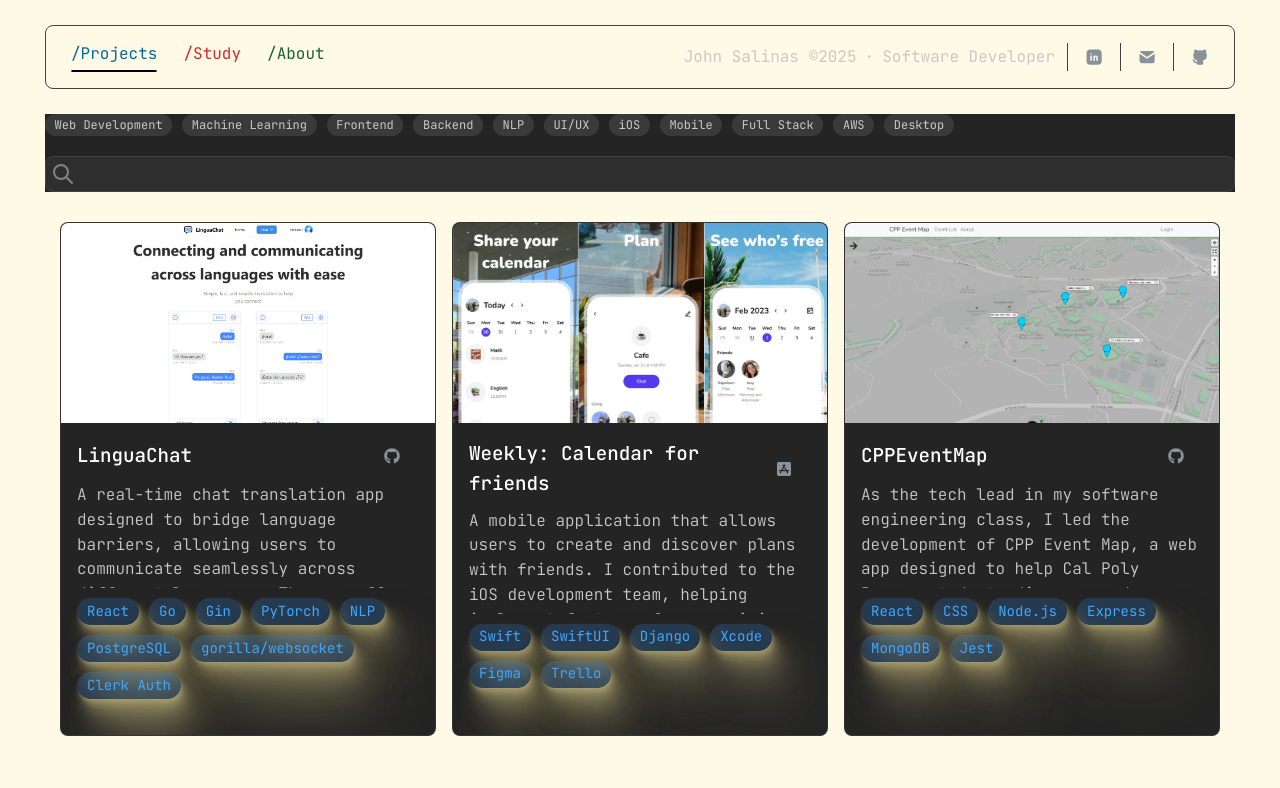
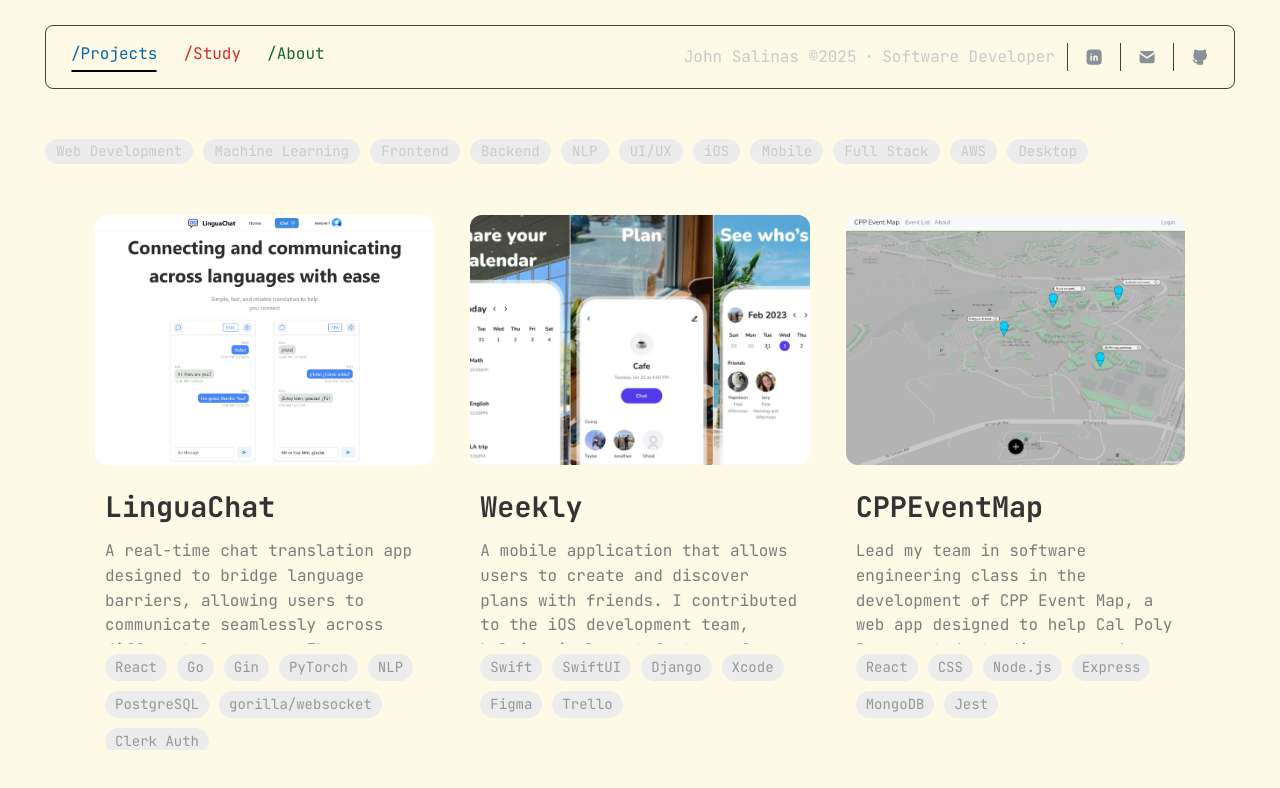
Before and after one commit to JohnSalinas123/Portofolio_JohnS, a React (Vite) app: page /projects in a window 1280 px wide. Shown: the top 788 px of the page. Built offline with nearby package versions, Linux system fonts and the light colour scheme.

Commit message:
updated projects display and project data to work better with new main colors and layout

```diff
--- a/src/data/projects_data.json
+++ b/src/data/projects_data.json
@@ -2,7 +2,14 @@
 	{
 		"src": "./Projects/linguachat_image.png",
 		"title": "LinguaChat",
-		"tags": ["Web Development", "Machine Learning", "Frontend", "Backend", "NLP", "UI/UX"],
+		"tags": [
+			"Web Development",
+			"Machine Learning",
+			"Frontend",
+			"Backend",
+			"NLP",
+			"UI/UX"
+		],
 		"short_descrip": "A real-time chat translation app designed to bridge language barriers, allowing users to communicate seamlessly across different languages. The app offers translated chats, an easy chat invitation process, and makes use of an inference API powered by translation models. I plan to explore integrating DeepL translation for improved reliability in the future.",
 		"alt": "An image of a chat application showcasing real-time translation features between users speaking different languages.",
 		"links": [
@@ -12,48 +19,48 @@
 			}
 		],
 		"skills": [
-			{ "name": "React", "size": 16 },
-			{ "name": "Go",  "size": 16 },
-			{ "name": "Gin",  "size": 16 },
-			{ "name": "PyTorch",  "size": 16 },
+			{ "name": "React" },
+			{ "name": "Go" },
+			{ "name": "Gin" },
+			{ "name": "PyTorch" },
 			{
-				"name": "NLP",
-				"size": 16
+				"name": "NLP"
 			},
-			{ "name": "PostgreSQL", "size": 16 },
+			{ "name": "PostgreSQL" },
 			{
-				"name": "gorilla/websocket",
-				"size": 16
+				"name": "gorilla/websocket"
 			},
-			{ "name": "Clerk Auth", "size": 16 }
+			{ "name": "Clerk Auth" }
 		]
 	},
 	{
 		"src": "./Projects/weekly_image.png",
-		"title": "Weekly: Calendar for friends",
+		"title": "Weekly",
 		"tags": ["iOS", "Mobile", "Frontend", "UI/UX"],
 		"short_descrip": "A mobile application that allows users to create and discover plans with friends. I contributed to the iOS development team, helping implement features for organizing and sharing events in a social, intuitive interface.",
 		"alt": "An image of a mobile application Weekly, it displays the apps features, of sharing your calendar, discovering free time with friends and making plans.",
-		"links": [
-			{
-				"location": "App Store",
-				"url": "https://apps.apple.com/us/app/weekly-calendar-for-friends/id1596555762"
-			}
-		],
+		"links": [],
 		"skills": [
-			{ "name": "Swift", "size": 16 },
-			{ "name": "SwiftUI", "size": 20 },
-			{ "name": "Django", "size": 16 },
-			{ "name": "Xcode",  "size": 16 },
-			{ "name": "Figma",  "size": 16 },
-			{ "name": "Trello", "size": 16 }
+			{ "name": "Swift" },
+			{ "name": "SwiftUI" },
+			{ "name": "Django" },
+			{ "name": "Xcode" },
+			{ "name": "Figma" },
+			{ "name": "Trello" }
 		]
 	},
 	{
 		"src": "./Projects/cppeventmap_image.png",
 		"title": "CPPEventMap",
-		"tags": ["Web Development", "Full Stack", "Frontend", "Backend", "AWS", "UI/UX"],
-		"short_descrip": "As the tech lead in my software engineering class, I led the development of CPP Event Map, a web app designed to help Cal Poly Pomona students discover and navigate on-campus events. This project utilized the Mapbox API for interactive mapping features, enhancing the user experience by providing an intuitive interface for accessing event information.",
+		"tags": [
+			"Web Development",
+			"Full Stack",
+			"Frontend",
+			"Backend",
+			"AWS",
+			"UI/UX"
+		],
+		"short_descrip": "Lead my team in software engineering class in the development of CPP Event Map, a web app designed to help Cal Poly Pomona students discover and navigate on-campus events. This project utilized the Mapbox API for interactive mapping features, enhancing the user experience by providing an intuitive interface for accessing event information.",
 		"alt": "An image of a web application that is mainly a map that shows where events are occurring on the Cal Poly Pomona campus.",
 		"links": [
 			{
@@ -62,12 +69,12 @@
 			}
 		],
 		"skills": [
-			{ "name": "React", "size": 16 },
-			{ "name": "CSS", "size": 16 },
-			{ "name": "Node.js", "size": 18 },
-			{ "name": "Express", "size": 16 },
-			{ "name": "MongoDB", "size": 16 },
-			{ "name": "Jest", "size": 16 }
+			{ "name": "React" },
+			{ "name": "CSS" },
+			{ "name": "Node.js" },
+			{ "name": "Express" },
+			{ "name": "MongoDB" },
+			{ "name": "Jest" }
 		]
 	},
 	{
@@ -83,34 +90,30 @@
 			}
 		],
 		"skills": [
-			{ "name": "TypeScript", "size": 16 },
-			{ "name": "React", "size": 16 },
-			{ "name": "Node.js", "size": 16 },
-			{ "name": "Express", "size": 16 },
-			{ "name": "MongoDB", "size": 16 },
-			{ "name": "JWT Auth", "size": 16 }
+			{ "name": "TypeScript" },
+			{ "name": "React" },
+			{ "name": "Node.js" },
+			{ "name": "Express" },
+			{ "name": "MongoDB" },
+			{ "name": "JWT Auth" }
 		]
 	},
 	{
 		"src": "./Projects/mybookshelf_image.png",
 		"title": "MyBookshelf",
-		"tags": ["Web Development","Desktop", "Frontend", "UI/UX"],
-		"short_descrip": "Placeholder text",
+		"tags": ["Web Development", "Desktop", "Frontend", "UI/UX"],
+		"short_descrip": "An electron app I made to better organize, keep track of pages, and overall help in my reading.",
 		"alt": "An image of a pdf library desktop application",
 		"links": [
 			{
 				"location": "Github",
-				"url": "https://github.com/JohnSalinas123/AppTrack"
+				"url": "https://github.com/JohnSalinas123/mybookshelf-2"
 			}
 		],
 		"skills": [
-			{ "name": "TypeScript", "size": 16 },
-			{ "name": "React", "size": 16 },
-			{ "name": "Node.js", "size": 16 },
-			{ "name": "Express", "size": 16 },
-			{ "name": "MongoDB", "size": 16 },
-			{ "name": "JWT Auth", "size": 16 }
+			{ "name": "TypeScript" },
+			{ "name": "React" },
+			{ "name": "Electron" }
 		]
 	}
-
 ]
--- a/src/pages/ProjectPage/ProjectPage.module.css
+++ b/src/pages/ProjectPage/ProjectPage.module.css
@@ -1,18 +1,11 @@
-
 .controls {
 	max-width: 1200px;
 	width: 100%;
-	height: 80px;
-	margin-bottom: 25px;
+	height: 30px;
+	margin-top: 25px;
 	display: flex;
 	flex-direction: column;
 	gap: 20px;
-	background-color: #242424;
-}
-
-.search {
-	width: 100%;
-	flex-grow: 1;
 }
 
 .categories {
@@ -24,22 +17,26 @@
 }
 
 .pill {
-	background-color: rgba(128, 128, 128, 0.242) !important;
-	cursor:pointer;
+	background-color: rgb(236, 236, 236) !important;
+	cursor: pointer;
+}
+.pill:hover {
+	background-color: #036aa152 !important;
 }
 
 .pill-active {
-	color: #3ea8ff !important;
+	color: #0369a1 !important;
 }
 
 .projects {
 	height: calc(100vh - 114px - 105px - 25px) !important;
-	border-radius: 0;
 	overflow-y: scroll;
 	overflow-x: hidden;
-	height: 100%;
-	padding: 5px 15px;
+	height: 100% !important;
+	padding: 3rem !important;
+	background-color: transparent !important;
 	max-width: 1200px;
+	border-radius: 20px !important;
 }
 
 .project-box {
@@ -47,26 +44,25 @@
 	flex-direction: column !important;
 	margin-bottom: 20px;
 	overflow: hidden;
-	border: 1px solid rgba(64, 64, 64, 0.6);
-	transition: background-color 0.3s ease-in-out;
 	cursor: pointer;
-}
-
-.project-box:hover {
-	background-color: #2d2d2d99 !important;
+	background-color: transparent !important;
+	padding: 2px;
 }
 
 .project-box:last-child {
 	margin-bottom: 0;
 }
 
+.image-box {
+	border-radius: 0.75rem !important;
+	overflow: hidden;
+}
+
 .image {
 	object-position: top center;
 	object-fit: cover !important;
 	width: 100% !important;
-	height: 100%;
-	border-radius: 0px !important;
-	min-height: 200px !important;
+	min-height: 250px !important;
 }
 
 .project-inner {
@@ -88,7 +84,11 @@
 }
 
 .project-link {
-	color: #8A9299 !important;
+	padding-top: 20px !important;
+	background-color: transparent !important;
+	color: #069ded !important;
+	font-size: 1.2rem !important;
+	height: 50px !important;
 }
 
 .project-link-icon {
@@ -104,8 +104,9 @@
 }
 
 .title {
-	font-weight: 500 !important;
-	font-size: 1.2rem !important;
+	color: #333333 !important;
+	font-weight: 700 !important;
+	font-size: 1.775rem !important;
 }
 
 .project-short-descrip {
@@ -113,13 +114,10 @@
 	overflow: hidden;
 	text-overflow: ellipsis;
 	height: 105px;
-	color: var(--white) !important;
-	font-weight: 300 !important;
+	color: #7c7c7c !important;
+
 	font-size: 16px !important;
-	overflow-y: auto;
-	scrollbar-width: thin;
-	scrollbar-color: grey transparent;
-	overflow-y: scroll;
+	overflow-y: hidden;
 }
 
 .project-short-descrip::-webkit-scrollbar {
@@ -160,9 +158,8 @@
 	border-color: var(--primary) !important;
 	border-radius: 20px !important;
 	height: 27px;
-	background-color: #3488e23a !important;
-	box-shadow: var(--shadow-elevation-high);
-	color: #3ea8ff !important;
+	background-color: rgb(236, 236, 236) !important;
+	color: #969696 !important;
 }
 
 .skill-item-text {
--- a/src/pages/ProjectPage/ProjectPage.tsx
+++ b/src/pages/ProjectPage/ProjectPage.tsx
@@ -2,92 +2,96 @@ import {
 	Image,
 	Paper,
 	Box,
-	Title,
 	Text,
-	ActionIcon,
 	Modal,
 	Stack,
 	Group,
 	useMantineTheme,
 	useMantineColorScheme,
 	Pill,
-	TextInput,
 	SimpleGrid,
 } from "@mantine/core";
 
 import projectsData from "../../data/projects_data.json";
 import { useDisclosure } from "@mantine/hooks";
-import { MouseEvent, useState } from "react";
-import { FaAppStoreIos, FaGithub } from "react-icons/fa";
+import { useState } from "react";
 
-import classes from './ProjectPage.module.css'
-import { IconSearch } from "@tabler/icons-react";
+import classes from "./ProjectPage.module.css";
+import { LinkButton } from "../../components/LinkButton";
 
+/*
 interface ProjectItem {
-	src: string,
-	title: string,
-	tags: string[],
-	short_descrip: string,
-	alt: string,
-	links: [{
-		location: string,
-		url: string
-	}],
-	skills: [{
-		name: string,
-		icon_src: string,
-		size: number
-	}]
+	src: string;
+	title: string;
+	tags: string[];
+	short_descrip: string;
+	alt: string;
+	links: [
+		{
+			location: string;
+			url: string;
 		}
+	];
+	skills: [
+		{
+			name: string;
+		}
+	];
+}
+	*/
 
 export const ProjectPage = () => {
 	const [opened, { open, close }] = useDisclosure(false);
 	const [selectedProject, setSelectedProject] = useState<ProjectData | null>(
 		null
 	);
-	const [searchInput, setSearchInput] = useState<string>("")
-	const [activeCategory, setActiveCategory] = useState<string>('')
+	const [searchInput, setSearchInput] = useState<string>("");
+	const [activeCategory, setActiveCategory] = useState<string>("");
 
 	const handleOpenProject = (project: ProjectData) => {
 		setSelectedProject(project);
 		open();
 	};
 
-	const categorySet = new Set<string>()
+	const categorySet = new Set<string>();
 	for (const project of projectsData) {
-		project.tags.forEach(tag => categorySet.add(tag));
+		project.tags.forEach((tag) => categorySet.add(tag));
 	}
-
 
 	// search title, short_decrip, tags, skills.name
 	//const lowerSearchInput = searchInput.toLowerCase()
-	const filteredProjects = projectsData.filter(project => {
+	const filteredProjects = projectsData.filter((project) => {
 		if (activeCategory != "") {
-			return project.tags.includes(activeCategory)
+			return project.tags.includes(activeCategory);
 		}
 
-		const lowerSearchInput = searchInput.toLowerCase()
-		return project.title.toLowerCase().includes(lowerSearchInput) ||
+		const lowerSearchInput = searchInput.toLowerCase();
+		return (
+			project.title.toLowerCase().includes(lowerSearchInput) ||
 			project.short_descrip.toLowerCase().includes(lowerSearchInput) ||
-		project.tags.some(tag => tag.toLowerCase().includes(lowerSearchInput)) ||
-		project.skills.some(skillObj => skillObj.name.toLowerCase().includes(lowerSearchInput))
-	})
+			project.tags.some((tag) =>
+				tag.toLowerCase().includes(lowerSearchInput)
+			) ||
+			project.skills.some((skillObj) =>
+				skillObj.name.toLowerCase().includes(lowerSearchInput)
+			)
+		);
+	});
 
 	function selectCategory(cat: string) {
 		// reset search input
-		setSearchInput("")
+		setSearchInput("");
 
 		if (activeCategory == cat) {
-			setActiveCategory("")
-			return
+			setActiveCategory("");
+			return;
 		}
 
-		setActiveCategory(cat)
+		setActiveCategory(cat);
 	}
 
 	return (
 		<>
-
 			<Modal
 				size="xl"
 				opened={opened}
@@ -100,22 +104,27 @@ export const ProjectPage = () => {
 			>
 				{selectedProject && <Stack></Stack>}
 			</Modal>
-				<div className={classes['controls']}>
-						<div className={classes['categories']}>
-							{categorySet && Array.from(categorySet).map((cat, index) => {
-								return <Pill key={index} className={`${classes.pill} ${activeCategory === cat ? classes['pill-active'] : ''}`}
+			<div className={classes["controls"]}>
+				<div className={classes["categories"]}>
+					{categorySet &&
+						Array.from(categorySet).map((cat, index) => {
+							return (
+								<Pill
+									key={index}
+									className={`${classes.pill} ${
+										activeCategory === cat ? classes["pill-active"] : ""
+									}`}
 									onClick={() => selectCategory(cat)}
-								>{cat}</Pill>
+									size={"md"}
+								>
+									{cat}
+								</Pill>
+							);
 						})}
 				</div>
-						<TextInput
-						className={classes.search}
-						leftSection={<IconSearch stroke={2} />}
-						onChange={e => setSearchInput(e.target.value)}
-						/>
 			</div>
-				<div className={classes.projects}>
-					<SimpleGrid cols={3}>
+			<Paper className={classes.projects}>
+				<SimpleGrid cols={3} spacing="2rem">
 					{filteredProjects.map((project) => (
 						<Project
 							key={project.title}
@@ -124,15 +133,13 @@ export const ProjectPage = () => {
 						/>
 					))}
 				</SimpleGrid>
-
-				</div>
+			</Paper>
 		</>
 	);
 };
 
 interface Skill {
 	name: string;
-	size: number;
 }
 
 interface Link {
@@ -162,82 +169,52 @@ const Project = ({
 	skills,
 	openProject,
 }: ProjectProps) => {
-	const handleProjectLinkClick = (
-		event: MouseEvent<HTMLButtonElement>,
-		url: string
-	) => {
-		event.preventDefault();
-		event.stopPropagation();
-
-		window.open(url, "_blank", "noopener, noreferrer");
-
-		console.log("Project link handler works");
-	};
-
 	const { colorScheme } = useMantineColorScheme();
 	const theme = useMantineTheme();
 	const titleColor = colorScheme === "light" ? theme.black : theme.white;
 
-	// project dark/light colors for project page
-
-	const renderActionIcon = (location: string) => {
-		if (location == "Github") return <FaGithub />;
-
-		if (location == "App Store") return <FaAppStoreIos />;
-	};
-
 	return (
 		<>
 			<Paper
-				className={classes['project-box']}
+				className={classes["project-box"]}
 				onClick={openProject}
-				radius="md"
+				radius={0}
 			>
-
+				<div className={classes["image-box"]}>
 					<Image className={classes["image"]} src={src} alt={alt} />
-
-				<Box p="md" className={classes["project-footer"]}>
+				</div>
+				<Box p={10} pt={20} className={classes["project-footer"]}>
 					<div className={classes["project-text-header"]}>
-						<Group justify="space-between" wrap="nowrap">
-							<Text
-								className={classes["title"]}
-								style={{ color: titleColor }}
-							>
+						<Text className={classes["title"]} style={{ color: titleColor }}>
 							{title}
 						</Text>
-							<div className={classes["project-links"]}>
-								{links &&
-									links.map((link) => (
-										<ActionIcon
-											key={link.url}
-											color="var(--primary)"
-											onClick={(e) => {
-												handleProjectLinkClick(e, link.url);
-											}}
-											rel="noopener noreferrer"
-											radius="md"
-											size="lg"
-											variant="subtle"
-											className={classes["project-link"]}
-										>
-											{renderActionIcon(link.location)}
-										</ActionIcon>
-									))}
-							</div>
-						</Group>
 
-						<Text className={classes["project-short-descrip"]}>{short_descrip}</Text>
+						<Text className={classes["project-short-descrip"]}>
+							{short_descrip}
+						</Text>
 					</div>
 					<div className={classes["project-skills"]}>
 						<div className={classes["project-skills-list"]}>
 							{skills &&
 								skills.map((skill, index) => (
 									<div className={classes["project-skills-item"]} key={index}>
-											<Text className={classes["skill-item-text"]}>{skill.name}</Text>
+										<Text className={classes["skill-item-text"]}>
+											{skill.name}
+										</Text>
 									</div>
 								))}
 						</div>
 					</div>
+					<Group justify="space-between" wrap="nowrap" h="100%">
+						<div className={classes["project-links"]}>
+							{links &&
+								links.map((link) => (
+									<>
+										<LinkButton name={"GitHub"} url={link.url} />
+									</>
+								))}
+						</div>
+					</Group>
 				</Box>
 			</Paper>
 		</>
```
Lines whose indentation alone changed are shown as unchanged.
